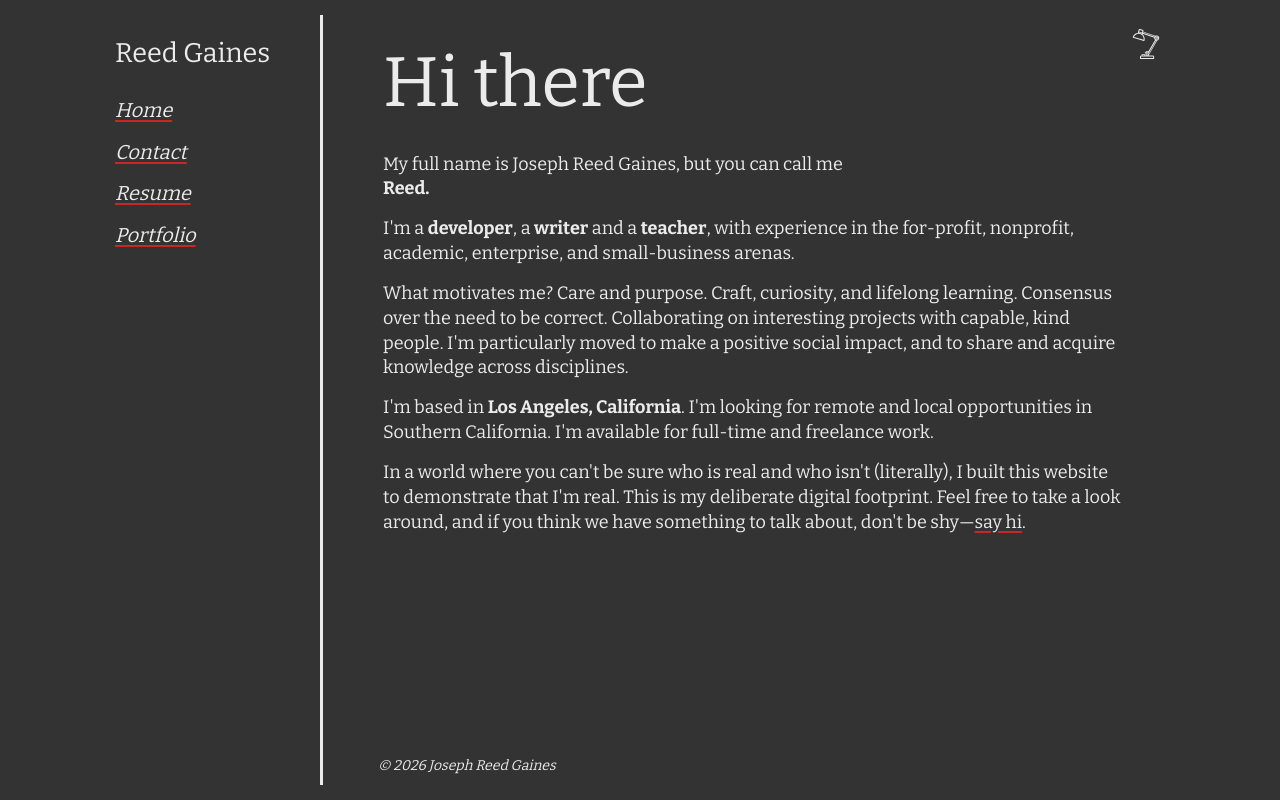
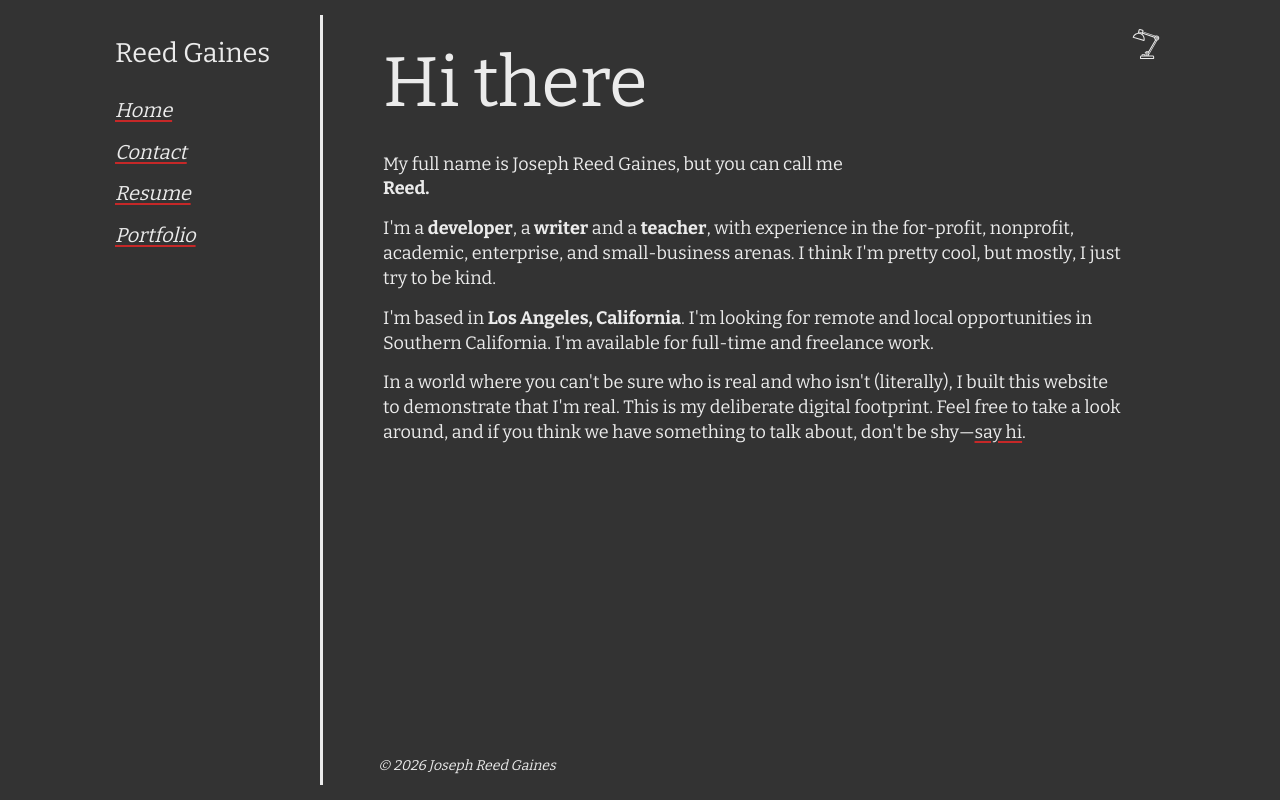
Before and after one commit to crymall/personal-site-2-point-oh, a SvelteKit app: page / in a window 1280 px wide. Built offline with nearby package versions, Linux system fonts and the light colour scheme.

Commit message:
say less. its cleaner.

```diff
--- a/src/routes/+page.svelte
+++ b/src/routes/+page.svelte
@@ -18,14 +18,7 @@
 <p>
 	I'm a <span class="bold">developer</span>, a <span class="bold">writer</span>
 	and a <span class="bold">teacher</span>, with experience in the for-profit, nonprofit, academic,
-	enterprise, and small-business arenas.
-</p>
-
-<p>
-	What motivates me? Care and purpose. Craft, curiosity, and lifelong learning. Consensus over the
-	need to be correct. Collaborating on interesting projects with capable, kind people. I'm
-	particularly moved to make a positive social impact, and to share and acquire knowledge across
-	disciplines.
+	enterprise, and small-business arenas. I think I'm pretty cool, but mostly, I just try to be kind.
 </p>
 
 <p>
--- a/src/routes/contact/+page.svelte
+++ b/src/routes/contact/+page.svelte
@@ -9,7 +9,9 @@
 <p>
 	I'm accessible via <a href="mailto:reed.gaines@gmail.com">email</a>,
 	<a href="https://github.com/crymall" target="_blank">GitHub</a>, and
-	<a target="_blank" href="https://www.linkedin.com/in/reed-gaines-64157269/">LinkedIn</a>.
+	<a target="_blank" href="https://www.linkedin.com/in/reed-gaines-64157269/">LinkedIn</a>. Have a
+	look at my <a target="_blank" href="https://flickr.com/people/202155767@N04/">photography</a>, if
+	you'd like.
 </p>
 
 <p>Potential topics for conversation include:</p>
```
